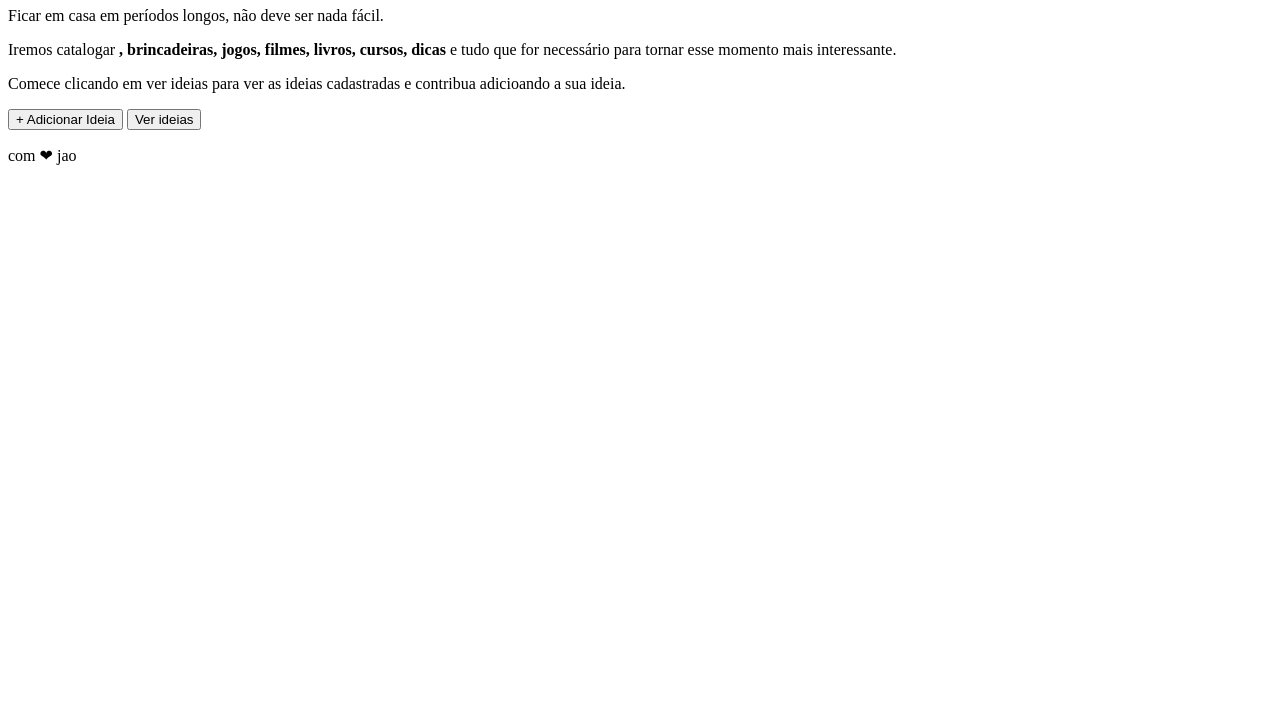
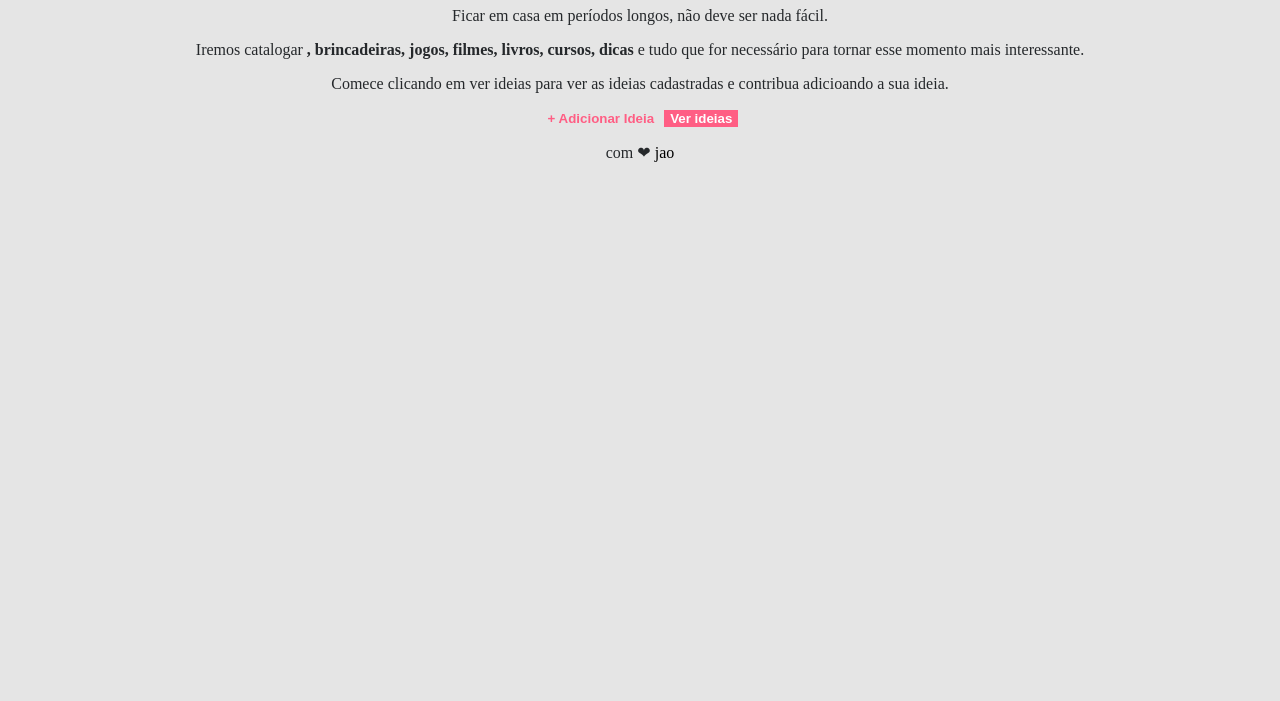
Before and after one commit to joaov56/casa-criativa, a plain HTML site: page index.html in a window 1280 px wide. Shown: the part 99-800 px from the top of the page. Drawn offline with Linux system fonts and the light colour scheme.

Commit message:
introduzido o css e alguns testes em JS

```diff
--- a/index.html
+++ b/index.html
@@ -4,6 +4,43 @@
     <head>
         <meta charset="UTF-8">
         <title>Casa Criativa</title>
+
+        <style>
+            body{
+
+                background: #e5e5e5;
+                color: #25282b;
+
+
+                text-align: center;
+
+            }
+
+            button{
+                color: #ff5E84;
+                border: none;
+                font-weight: bold;
+
+                background: none;
+            }
+
+
+            .fat{
+                color: white;
+                background-color: #ff5E84;;
+            }
+
+            #footer a {
+                color: #000000;
+                text-decoration: none;
+
+            }
+
+            .hide {
+                display: none;
+            }
+
+        </style>
     </head>
 
     <body>
@@ -22,12 +59,23 @@
         </p>
 
         <button>+ Adicionar Ideia</button>
-        <button>Ver ideias</button>
+        <button  class="fat">Ver ideias</button>
 
-        <p>com ❤ jao</p>
+        <p id="footer">com ❤ <a href="">jao</a></p>
 
 
     </body>
 
+    <script>
+        document
+            .querySelector("button.fat")
+            .addEventListener("click", function(){
+                document
+                    .querySelector("#footer")
+                    .classList
+                    .toggle("hide")
+            })
+
+    </script>
 
 </html>
```
